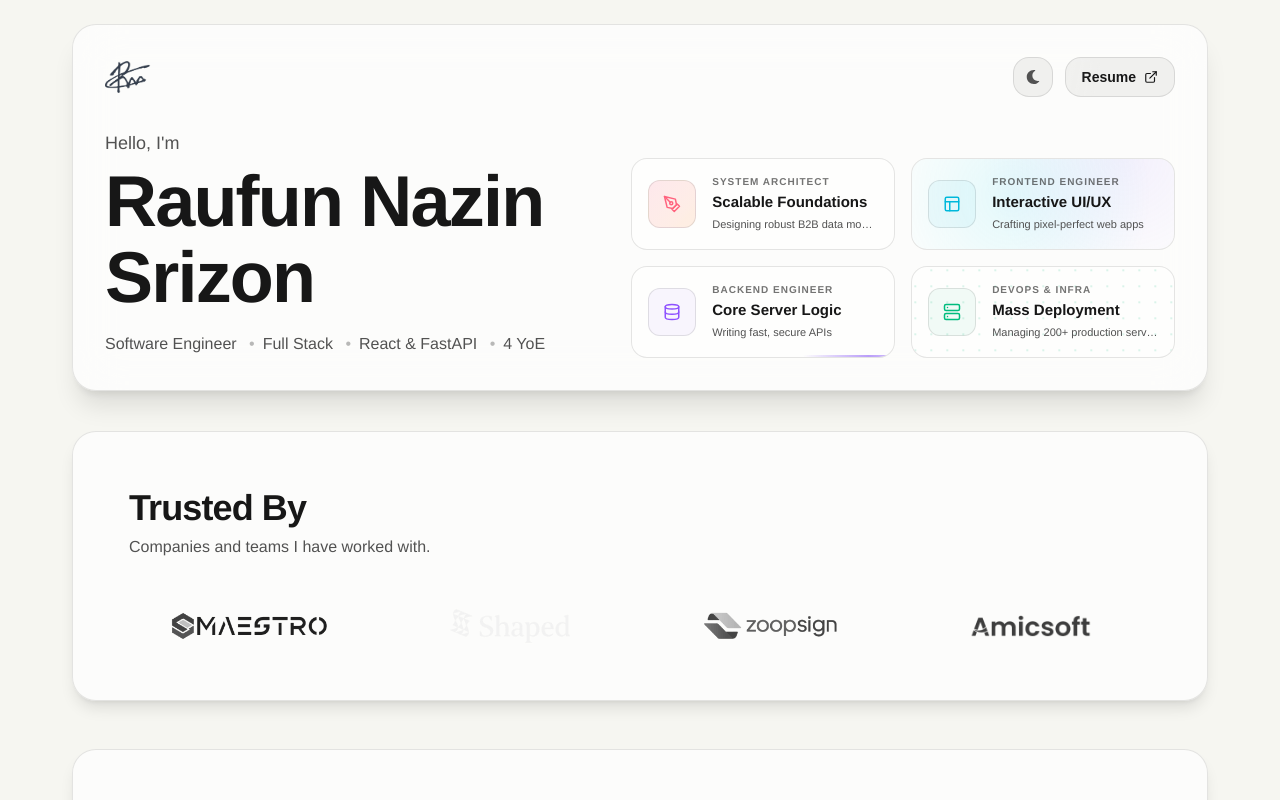
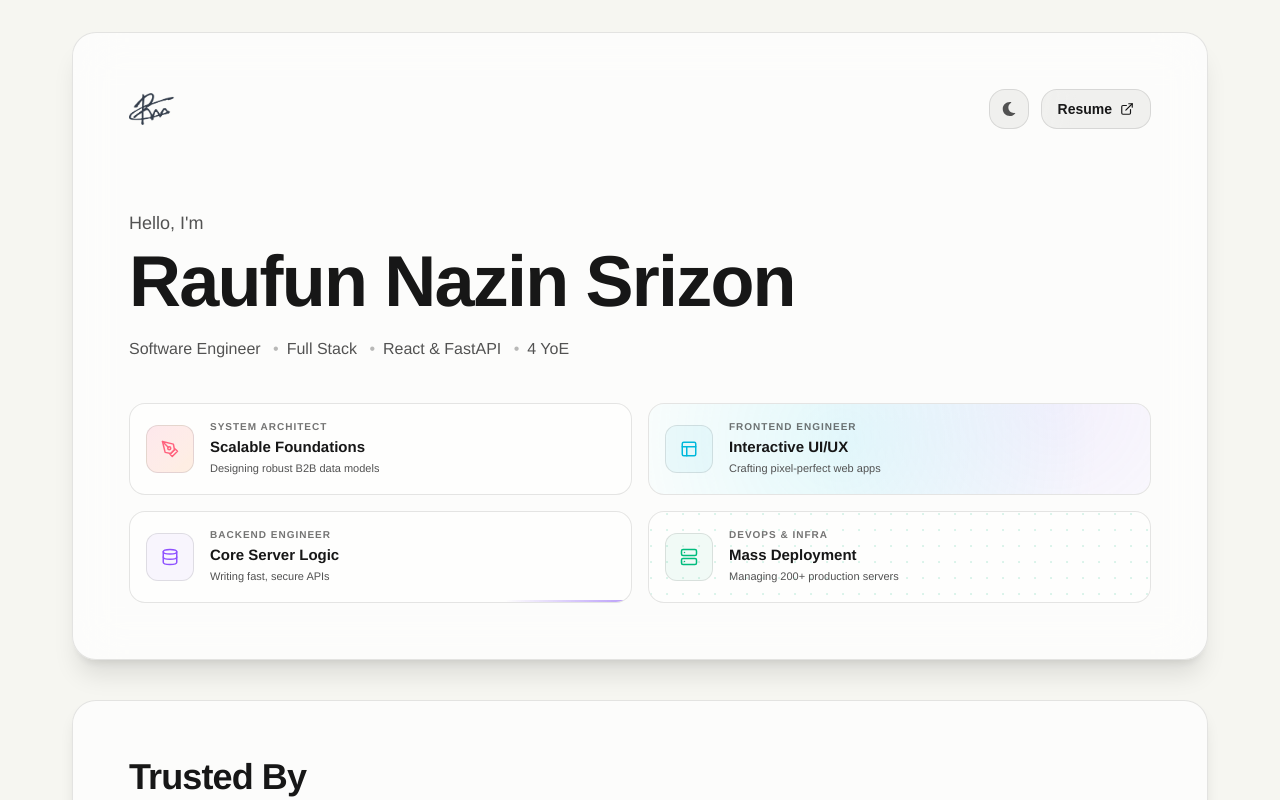
Before and after one commit to RaufunNazin/Portfolio, a React (Vite) app: page / in a window 1280 px wide. Shown: the top 800 px of the page. Built offline with nearby package versions, Linux system fonts and the light colour scheme; a web font is replaced by a local one.

Commit message:
updated hero

```diff
--- a/src/pages/Landing.jsx
+++ b/src/pages/Landing.jsx
@@ -375,12 +375,12 @@ const Landing = () => {
       </div>
 
       {/* HERO */}
-      <div className="mx-auto w-full max-w-[1200px] px-3 sm:px-6 lg:px-8 pt-6">
+      <div className="mx-auto w-full max-w-[1200px] px-3 sm:px-6 lg:px-8 pt-6 sm:pt-8">
         <div
-          className={`rounded-3xl border ${ui.border} ${ui.panel} backdrop-blur-xl shadow-xl overflow-hidden animate-fade-up`}
+          className={`rounded-3xl border ${ui.border} ${ui.panel} backdrop-blur-xl shadow-xl overflow-hidden animate-fade-up p-8 sm:p-12 lg:p-14`}
         >
           {/* TOP BAR */}
-          <div className="flex items-center justify-between p-5 lg:p-8">
+          <div className="flex items-center justify-between mb-12 sm:mb-16 lg:mb-20">
             <img
               src={darkMode ? "/signature.png" : "/signature-white.png"}
               alt="signature"
@@ -411,8 +411,7 @@ const Landing = () => {
           </div>
 
           {/* MAIN CONTENT */}
-          <div className="p-5 lg:p-8 pt-0 lg:pt-0">
-            <div className="flex flex-col lg:grid lg:grid-cols-[1fr_1.1fr] gap-10 lg:gap-8 items-end">
+          <div className="flex flex-col gap-12 lg:gap-10 items-end">
             {/* LEFT SIDE: Intro Text & Custom Widgets */}
             <div className="flex flex-col w-full h-full justify-center">
               <div className="flex items-center gap-3 mb-2">
@@ -422,7 +421,7 @@ const Landing = () => {
               </div>
 
               <div className="text-[10vw] sm:text-6xl lg:text-[4.5rem] font-bold tracking-tight leading-[1.05]">
-                  Raufun Nazin <br className="hidden lg:block" /> Srizon
+                Raufun Nazin Srizon
               </div>
 
               {/* Unified Typography Line */}
@@ -535,7 +534,6 @@ const Landing = () => {
                       className={`text-[11px] ${ui.subtext} truncate mt-0.5`}
                     >
                       Managing 200+ production servers
-                      </div>
                     </div>
                   </div>
                 </div>
```
Lines whose indentation alone changed are shown as unchanged.
